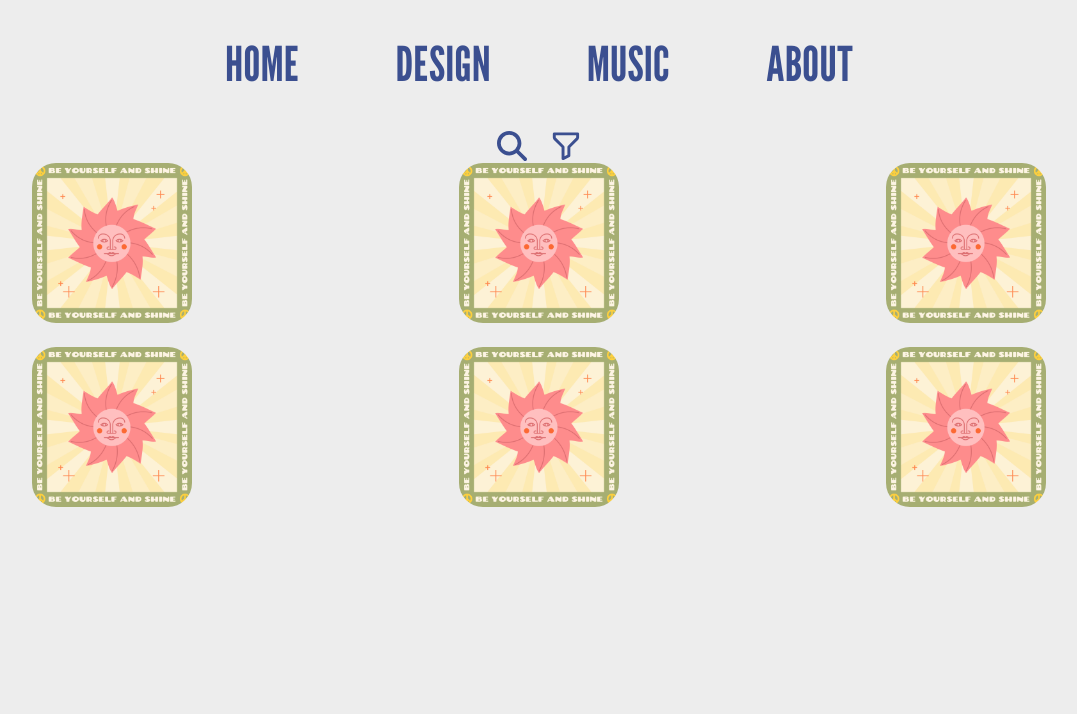
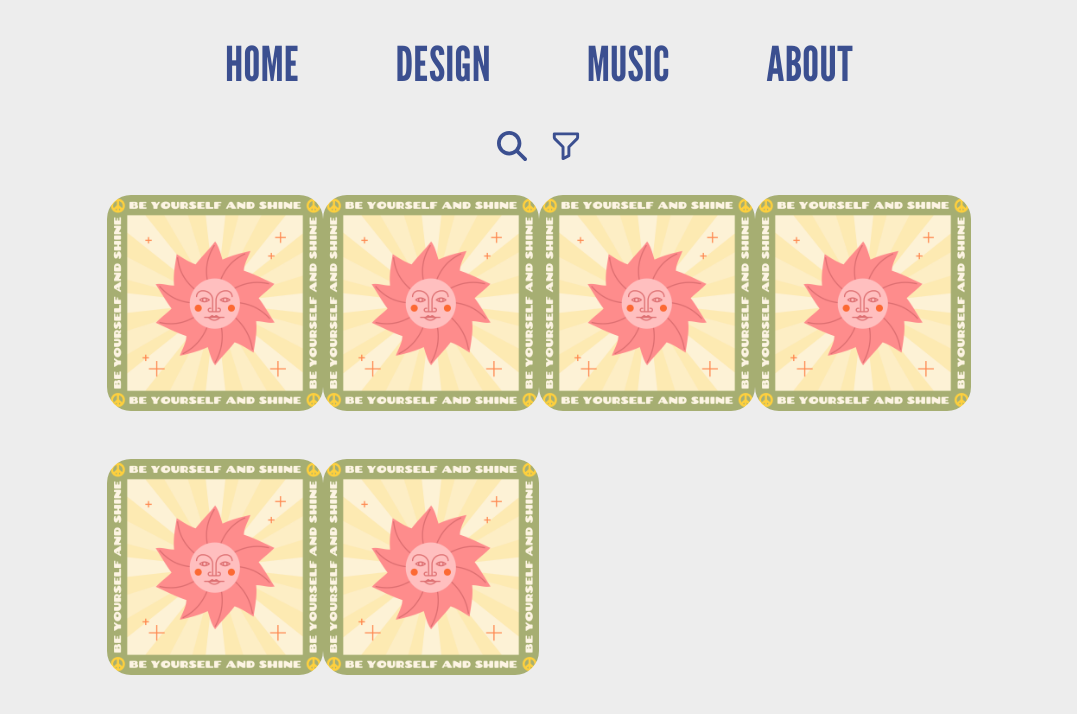
Before and after one commit to achira7/acira-design-portfolio, a React (Vite) app in the folder frontend/: page /design in a window 1280 px wide. Shown: the top 714 px of the page, without its empty margins (101-1178 px from the left). Built offline with nearby package versions, Linux system fonts and the light colour scheme; the HTML template or start-up script is replaced by a standard one.

Commit message:
Design Page Thumbnail layout

```diff
--- a/frontend/src/components/Thumbnail.jsx
+++ b/frontend/src/components/Thumbnail.jsx
@@ -1,17 +1,17 @@
 const Thumbnail = ({ img, title, description }) => {
   return (
     <div className="flex justify-center items-center">
-            <div className="relative w-[20vh] rounded-3xl overflow-hidden group cursor-pointer">
+            <div className="relative w-[30vh] rounded-3xl overflow-hidden group cursor-pointer m-0">
               {/* Image */}
-              <img src={img} alt={title} className="w-full " />
+              <img src={img} alt={title} className="w-full" />
 
               {/* Overlay */}
-              <div className="absolute inset-0 bg-black bg-opacity-0 group-hover:bg-opacity-60 transition duration-700 flex items-end">
+              <div className="absolute flex inset-0 bg-black bg-opacity-0 group-hover:bg-opacity-60 transition duration-700 items-end">
                 <div className="text-white px-6 py-5 transform translate-y-full group-hover:translate-y-0 transition duration-700">
                   <h2 className="text-2xl font-secondary font-semibold tracking-wide capitalize my-2">
                     {title}
                   </h2>
-                  <p className="text-lg font-body">
+                  <p className="text-lg font-body hidden md:flex">
                     {description}
                   </p>
                 </div>
--- a/frontend/src/pages/Designs.jsx
+++ b/frontend/src/pages/Designs.jsx
@@ -49,17 +49,17 @@ const Designs = () => {
     },
   ];
   return (
-    <div>
+    <div className="">
       <NavBar />
 
       {/* Search and Functions */}
-      <div className="flex justify-center items-center gap-5">
+      <div className="flex justify-center items-center gap-5 my-8">
         <div>
           <svg
             xmlns="http://www.w3.org/2000/svg"
             viewBox="0 0 512 512"
             width={30}
-            className="fill-blue"
+            className="fill-blue cursor-pointer"
           >
             <path d="M416 208c0 45.9-14.9 88.3-40 122.7L502.6 457.4c12.5 12.5 12.5 32.8 0 45.3s-32.8 12.5-45.3 0L330.7 376c-34.4 25.2-76.8 40-122.7 40C93.1 416 0 322.9 0 208S93.1 0 208 0S416 93.1 416 208zM208 352a144 144 0 1 0 0-288 144 144 0 1 0 0 288z" />
           </svg>
@@ -69,7 +69,7 @@ const Designs = () => {
           <svg
             xmlns="http://www.w3.org/2000/svg"
             width={35}
-            className="fill-blue"
+            className="fill-blue cursor-pointer"
             viewBox="0 0 24 24"
           >
             <path d="M21 3H5a1 1 0 0 0-1 1v2.59c0 .523.213 1.037.583 1.407L10 13.414V21a1.001 1.001 0 0 0 1.447.895l4-2c.339-.17.553-.516.553-.895v-5.586l5.417-5.417c.37-.37.583-.884.583-1.407V4a1 1 0 0 0-1-1zm-6.707 9.293A.996.996 0 0 0 14 13v5.382l-2 1V13a.996.996 0 0 0-.293-.707L6 6.59V5h14.001l.002 1.583-5.71 5.71z"></path>
@@ -77,11 +77,15 @@ const Designs = () => {
         </div>
       </div>
 
-      <div className=" grid grid-cols-2 sm:grid-cols-2 lg:grid-cols-3 gap-y-6">
+      <div className="grid grid-cols-2 md:grid-cols-4 gap-y-12 mx-8 md:mx-52 items-center justify-center">
+
         {info.map(({ id, title, description, img }) => (
-          <div key={id} className="justify-center items-center">
-            <Thumbnail img={img} title={title} description={description} />
-          </div>
+          <Thumbnail
+            key={id}
+            img={img}
+            title={title}
+            description={description}
+          />
         ))}
       </div>
     </div>
```
